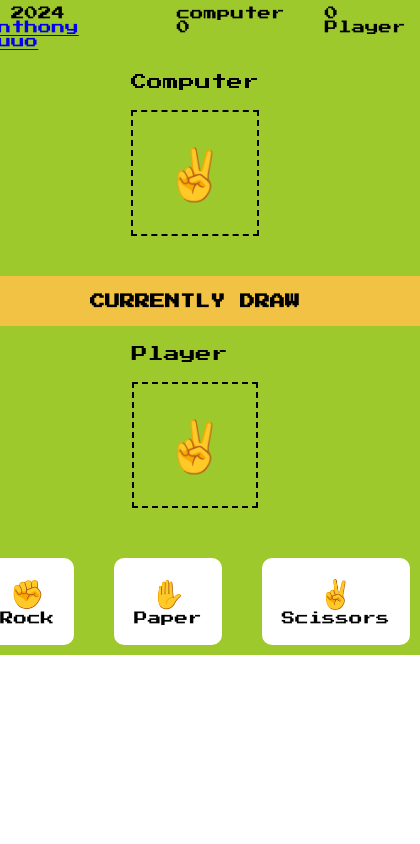
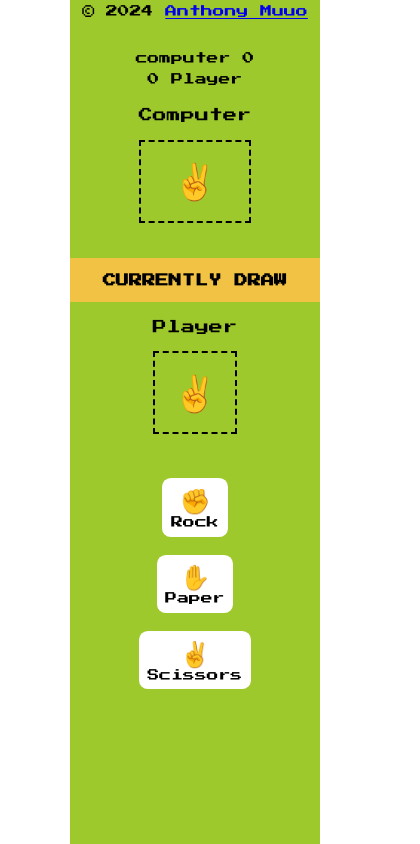
Before and after one commit to anthony-muuo/rock-paper-scissors, a plain HTML site: page index.html in a window 390 px wide. Shown: the whole page, 420 px wide, since content can reach past the window. Drawn offline with Linux system fonts and the light colour scheme.

Commit message:
fixed how game will look in small screens

```diff
--- a/src/style.css
+++ b/src/style.css
@@ -19,9 +19,11 @@
   font-family: var(--primary-font);
   display: flex;
   justify-content: center;
+  height: 100vh;
 }
 .parent {
   background-color: var(--background-color);
+  min-height: 100vh;
 }
 header {
   display: flex;
@@ -92,3 +94,36 @@
   background-color: transparent;
   cursor: pointer;
 }
+@media (max-width: 614px) {
+  html {
+    font-size: 55%;
+  }
+
+  .score {
+    flex-direction: column;
+    gap: 1rem;
+    text-align: center;
+  }
+
+  .play-game {
+    flex-direction: column;
+    gap: 2rem;
+  }
+
+  .rock-play,
+  .paper-play,
+  .scissors-play {
+    padding: 1rem;
+  }
+
+  .figure-hand {
+    font-size: 4rem;
+    padding: 1rem;
+  }
+  header {
+    display: flex;
+    justify-content: space-between;
+    flex-direction: column;
+    padding: 0.6rem 1.4rem;
+  }
+}
```
